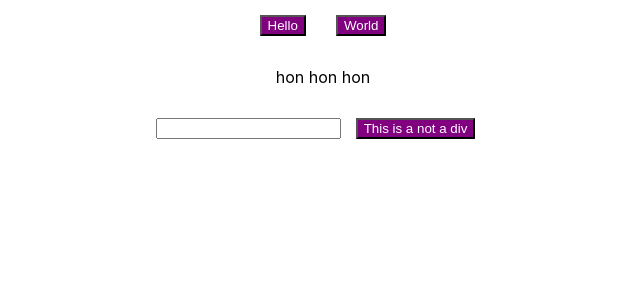
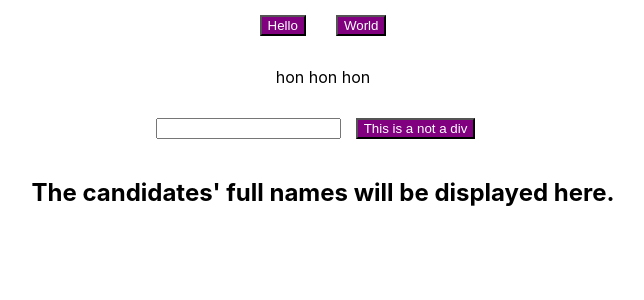
Before and after one commit to Jnwong116/RuntogetherCCF, a React (Create React App) app in the folder client/: page / in a window 1280 px wide. Shown: the top 300 px of the page, without its empty margins (317-961 px from the left). Built offline with nearby package versions, Linux system fonts and the light colour scheme.

Commit message:
fixed component error: renamed with capital letters

```diff
--- a/client/src/App.js
+++ b/client/src/App.js
@@ -2,7 +2,7 @@ import logo from "./logo.svg";
 import "./App.css";
 
 import Button from "./component/button/button";
-import displayName from "./component/displayname/displayname";
+import DisplayName from "./component/displayname/displayname";
 import { NewTab, newFunction } from "./actions/logInfo";
 import React from "react";
 
@@ -28,9 +28,7 @@ class App extends React.Component {
             newFunction(newValue, this);
           }}
         />
-        <displayName
-          text={"The candidates' full names will be displayed here."}
-        />
+        <DisplayName text="The candidates' full names will be displayed here." />
       </div>
     );
   }
```
